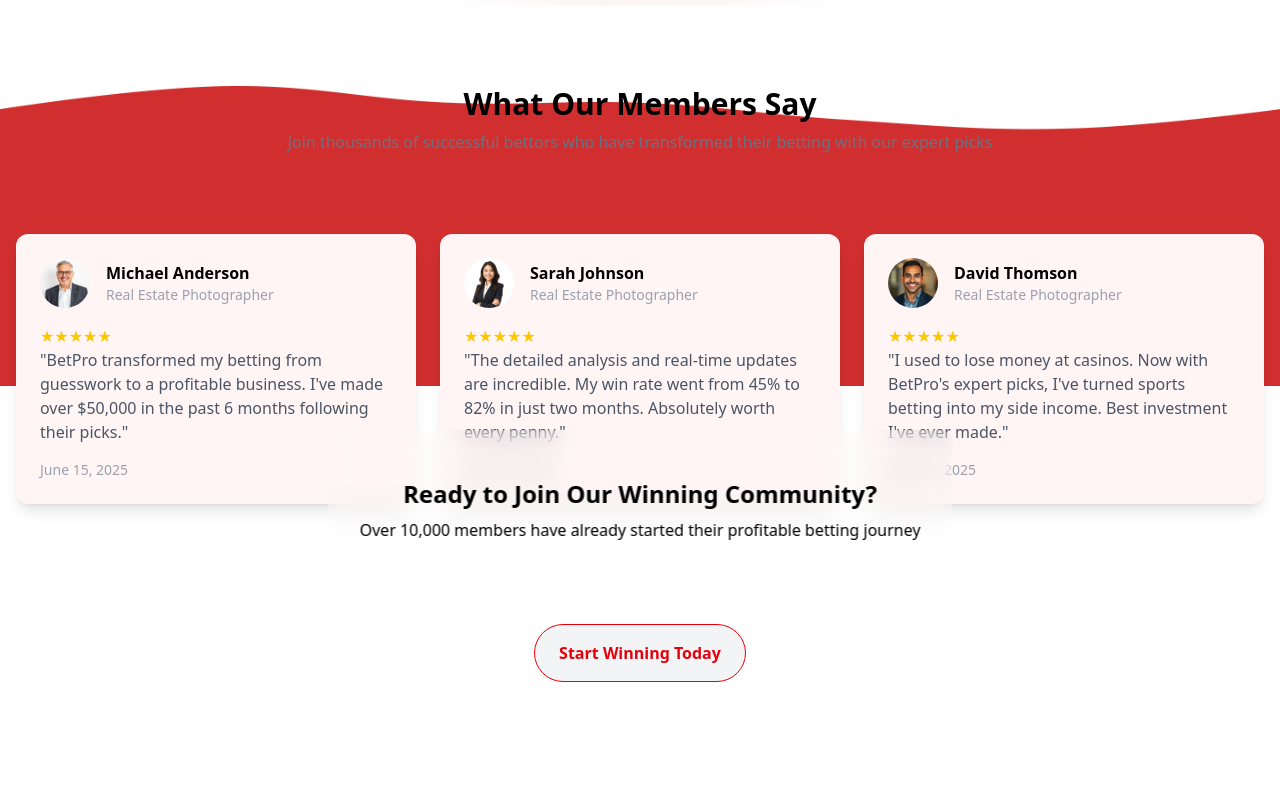
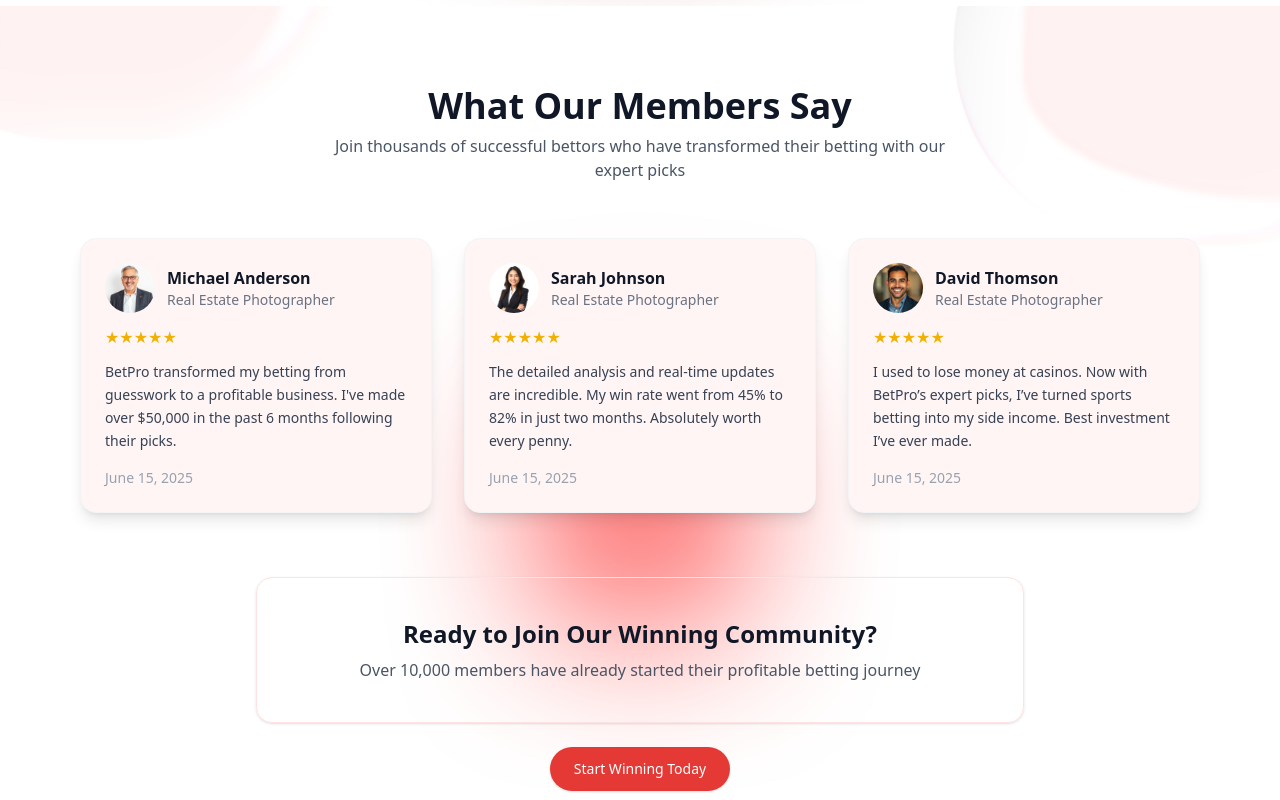
Before and after one commit to code-wev/GuaranteedSportPicks, a Next.js app: page / in a window 1280 px wide. Shown: the part 3020-3820 px from the top of the page. Built offline with nearby package versions, Linux system fonts and the light colour scheme; grey boxes are pictures that could not be loaded.

Commit message:
members section updated in home page

```diff
--- a/components/Home/Members.jsx
+++ b/components/Home/Members.jsx
@@ -2,90 +2,93 @@
 
 import Image from "next/image";
 
+export default function Members() {
   const testimonials = [
     {
+      img: "/home/members/pic1.jpg",
       name: "Michael Anderson",
       role: "Real Estate Photographer",
-    stars: 5,
-    avatar: "/home/members/pic1.jpg", // replace with actual image path
-    text: `"BetPro transformed my betting from guesswork to a profitable business. I've made over $50,000 in the past 6 months following their picks."`,
+      text: "BetPro transformed my betting from guesswork to a profitable business. I've made over $50,000 in the past 6 months following their picks.",
       date: "June 15, 2025",
     },
     {
+      img: "/home/members/pic2.jpg",
       name: "Sarah Johnson",
       role: "Real Estate Photographer",
-    stars: 5,
-    avatar: "/home/members/pic2.jpg",
-    text: `"The detailed analysis and real-time updates are incredible. My win rate went from 45% to 82% in just two months. Absolutely worth every penny."`,
+      text: "The detailed analysis and real-time updates are incredible. My win rate went from 45% to 82% in just two months. Absolutely worth every penny.",
       date: "June 15, 2025",
     },
     {
+      img: "/home/members/pic3.jpg",
       name: "David Thomson",
       role: "Real Estate Photographer",
-    stars: 5,
-    avatar: "/home/members/pic3.jpg",
-    text: `"I used to lose money at casinos. Now with BetPro's expert picks, I've turned sports betting into my side income. Best investment I've ever made."`,
+      text: "I used to lose money at casinos. Now with BetPro’s expert picks, I’ve turned sports betting into my side income. Best investment I’ve ever made.",
       date: "June 15, 2025",
     },
   ];
 
-export default function Members() {
   return (
-    <section className="relative w-full bg-white py-20 mb-96">
-      <div className="w-full mx-auto px-4 text-center  bg-[url('/home/members/bg.png')] bg-cover bg-end h-[300px]">
-        {/* Heading */}
-        <div className="mb-20">
-          <h2 className="text-3xl font-bold mb-2">What Our Members Say</h2>
-          <p className="text-gray-500 mb-12">
+    <section
+      className="relative w-full bg-white bg-cover bg-center bg-no-repeat py-16 md:py-20 overflow-hidden"
+      style={{ backgroundImage: "url('/home/LatestBetting/BgImg.png')" }}
+    >
+      {/* ----- Top Heading ----- */}
+      <div className="text-center mb-14">
+        <h2 className="text-3xl md:text-4xl font-bold text-gray-900">
+          What Our Members Say
+        </h2>
+        <p className="text-gray-600 mt-2 w-3/6 mx-auto">
           Join thousands of successful bettors who have transformed their
           betting with our expert picks
         </p>
       </div>
 
-        {/* Testimonial cards */}
-        <div className="grid md:grid-cols-3 gap-6 max-w-7xl mx-auto">
-          {testimonials.map((item, index) => (
+      {/* ----- Testimonials Cards ----- */}
+      <div className="grid grid-cols-1 md:grid-cols-3 gap-8 px-4 max-w-6xl mx-auto">
+        {testimonials.map((t, i) => (
           <div
-              key={index}
-              className="bg-[#FFF5F5] shadow-lg rounded-xl p-6 text-left"
+            key={i}
+            className="bg-[#FFF5F5] rounded-2xl shadow-lg p-6 border border-gray-100"
           >
-              <div className="flex items-center mb-4">
+            <div className="flex items-center gap-3">
               <Image
-                  src={item.avatar}
-                  alt={item.name}
+                src={t.img}
                 width={50}
                 height={50}
+                alt={t.name}
                 className="rounded-full"
               />
-                <div className="ml-4">
-                  <h3 className="font-semibold">{item.name}</h3>
-                  <p className="text-gray-400 text-sm">{item.role}</p>
+              <div>
+                <h4 className="font-semibold text-gray-900">{t.name}</h4>
+                <p className="text-gray-500 text-sm">{t.role}</p>
               </div>
             </div>
-              <div className="flex text-yellow-400">
-                {"★".repeat(item.stars)}
-              </div>
-              <p className="text-gray-600 mb-4">{item.text}</p>
-              <p className="text-gray-400 text-sm">{item.date}</p>
+
+            {/* Stars */}
+            <div className="flex mt-3 text-yellow-500">{"★★★★★"}</div>
+
+            <p className="text-gray-700 mt-3 text-sm leading-relaxed">
+              {t.text}
+            </p>
+
+            <p className="text-gray-400 text-sm mt-4">{t.date}</p>
           </div>
         ))}
       </div>
 
-        {/* CTA Section */}
-        <div className="absolute -bottom-60 left-1/2 text-black backdrop-blur-md -translate-x-1/2 -translate-y-1/2 rounded-xl py-12 px-8 text-center">
-          <h3 className="text-2xl font-bold mb-2">
+      {/* ----- Bottom CTA Box ----- */}
+      <div className="max-w-3xl mx-auto mt-16 bg-transparent  rounded-2xl p-10 text-center shadow-sm border border-red-100">
+        <h3 className="text-xl md:text-2xl font-semibold text-gray-900">
           Ready to Join Our Winning Community?
         </h3>
-          <p className=" mb-6">
+        <p className="text-gray-600 mt-2">
           Over 10,000 members have already started their profitable betting
           journey
         </p>
       </div>
-
-        <button className="border bg-[#F3F4F6] mt-30 text-red-600 font-semibold py-4 px-6 rounded-full hover:bg-gray-100 transition">
+      <button className="mt-6 bg-[#E53935] text-white px-6 py-3 rounded-full text-sm font-medium shadow hover:bg-red-600 transition mx-auto block">
         Start Winning Today
       </button>
-      </div>
     </section>
   );
 }
```
Lines whose indentation alone changed are shown as unchanged.
